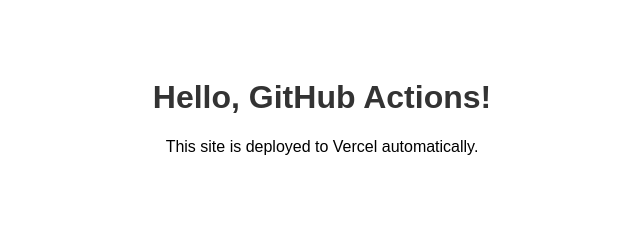
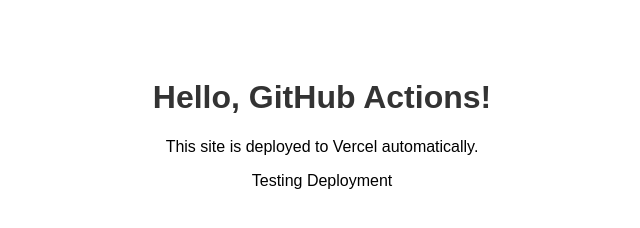
Before and after one commit to Saugatojha/devops-project, a plain HTML site: page index.html in a window 1280 px wide. Shown: the whole page, without its empty margins (318-958 px from the left). Drawn offline with Linux system fonts and the light colour scheme.

Commit message:
Testing the pipeline

```diff
--- a/index.html
+++ b/index.html
@@ -12,5 +12,6 @@
 <body>
   <h1>Hello, GitHub Actions!</h1>
   <p>This site is deployed to Vercel automatically.</p>
+  <p>Testing Deployment</p>
 </body>
 </html>
```
